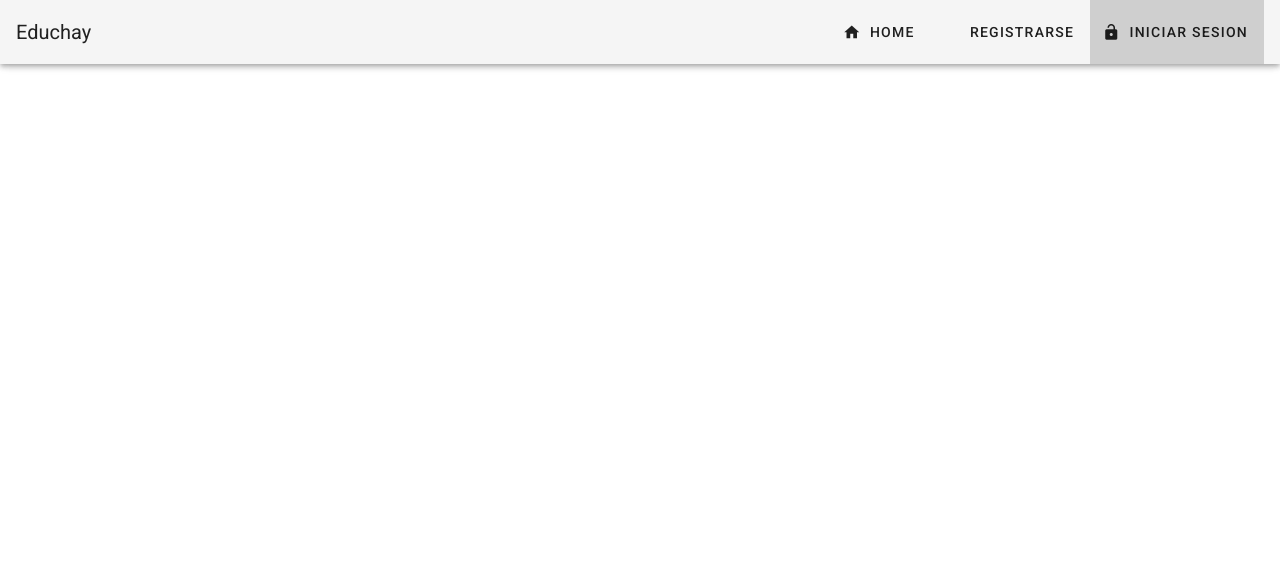
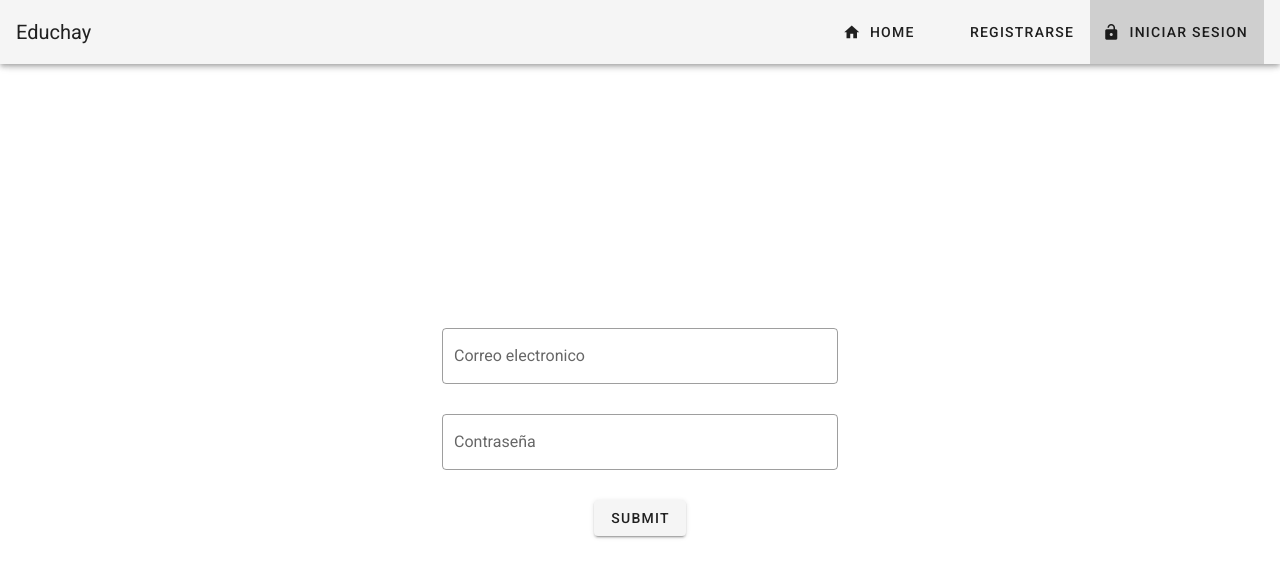
Before and after one commit to cs2901-2020-1/project-educhay_, a Nuxt app in the folder client/: page /login in a window 1280 px wide. Shown: the top 578 px of the page. Built offline with nearby package versions, Linux system fonts and the light colour scheme.

Commit message:
login completed

```diff
--- /dev/null
+++ b/client/pages/login.vue
@@ -0,0 +1,49 @@
+<template>
+  <v-container class="fill-height my-style">
+    <v-row align="center" justify="center">
+      <v-col class="text-center">
+        <v-form>
+          <v-text-field
+            v-model="form.email"
+            type="email"
+            label="Correo electronico"
+            outlined
+          />
+          <v-text-field
+            v-model="form.password"
+            type="password"
+            label="Contraseña"
+            outlined
+          />
+          <v-btn @click="onSubmit">
+            submit
+          </v-btn>
+        </v-form>
+      </v-col>
+    </v-row>
+  </v-container>
+</template>
+
+<script>
+export default {
+  data() {
+    return {
+      form: {
+        email: '',
+        password: ''
+      }
+    }
+  },
+  methods: {
+    onSubmit() {
+      alert(JSON.stringify(this.form))
+    }
+  }
+}
+</script>
+
+<style>
+.my-style {
+  max-width: 420px;
+}
+</style>
```
